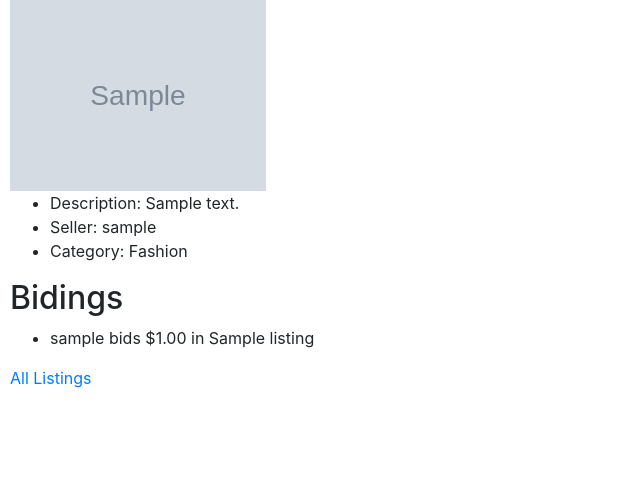
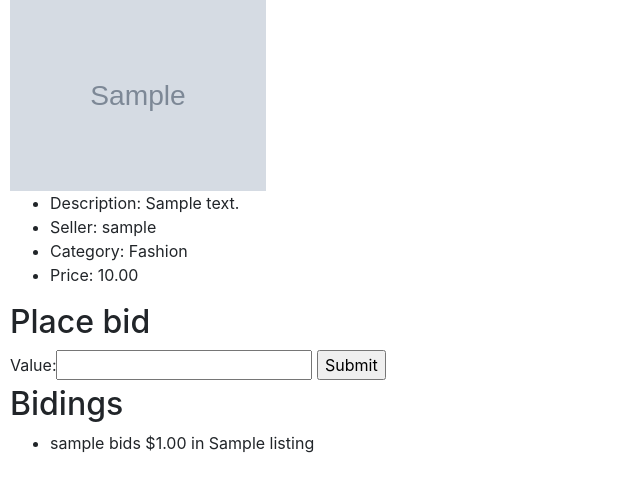
Before and after one commit to LucasFASouza/CS50W-Project2, a Django app: page /1 in a window 1280 px wide. Shown: the part 210-702 px from the top of the page, without its empty margins (0-640 px from the left). Run offline with Django 3.2, Linux system fonts and the light colour scheme; tables that the repository leaves empty hold one stand-in row (values such as "Sample post"); grey boxes marked "Sample" are stand-in pictures; some libraries are stand-ins or nearby versions.

Commit message:
feat: form to place bids

```diff
--- a/auctions/forms.py
+++ b/auctions/forms.py
@@ -6,3 +6,21 @@ class NewListing(forms.ModelForm):
     class Meta:
         model = Listing
         fields = ['title', 'description', 'category', 'photo_url', 'initial_bid']
+
+
+class NewBid(forms.ModelForm):
+    def __init__(self, *args, **kwargs):
+        print(kwargs)
+        self.item = kwargs.pop('item')
+        super(NewBid, self).__init__(*args, **kwargs)
+
+    def clean(self):
+        value = self.cleaned_data['value']
+        if value <= self.item.price:
+            raise forms.ValidationError("Your bid is lower than current price")
+
+        return self.cleaned_data
+
+    class Meta:
+        model = Biding
+        fields = ['value']
--- a/auctions/models.py
+++ b/auctions/models.py
@@ -7,11 +7,6 @@ class User(AbstractUser):
 
 
 class Listing(models.Model):
-    title = models.CharField(max_length=64)
-    description = models.CharField(max_length=256)
-    initial_bid = models.DecimalField(max_digits=6, decimal_places=2, default=0.00)
-    photo_url = models.URLField(blank=True)
-
     CATEGORIES_CHOICES = [
         ('Fashion', 'Fashion'),
         ('Home', 'Home'),
@@ -19,9 +14,14 @@ class Listing(models.Model):
         ('Toys', 'Toys'),
         ('Other', 'Other'),
     ]
+
+    title = models.CharField(max_length=64)
+    description = models.CharField(max_length=256)
+    initial_bid = models.DecimalField(max_digits=6, decimal_places=2, default=0.00)
+    photo_url = models.URLField(blank=True)
     category = models.CharField(choices=CATEGORIES_CHOICES, max_length=24, blank=True)
-
     seller = models.ForeignKey(User, on_delete=models.CASCADE, related_name="listings")
+    price = models.DecimalField(max_digits=6, decimal_places=2, blank=True)
 
     def __str__(self):
         return f"{self.title}: {self.description}"
--- a/auctions/templates/auctions/add.html
+++ b/auctions/templates/auctions/add.html
@@ -8,6 +8,4 @@
         {{ form }}
         <input type="submit">
     </form>
-
-    <a href="{% url 'index' %}">All Listings</a>
 {% endblock %}
--- a/auctions/templates/auctions/index.html
+++ b/auctions/templates/auctions/index.html
@@ -8,7 +8,7 @@
             <li>
                 <img src="{{ listing.photo_url }}" width="128">
                 <a href="{% url 'listing' listing.id %}">{{ listing.title }}:</a>
-                {{ listing.description }}, by {{ listing.seller }}
+                {{ listing.description }}, by {{ listing.seller }} - $ {{ listing.price }}
             </li>
         {% endfor %}
     </ul>
--- a/auctions/templates/auctions/listing.html
+++ b/auctions/templates/auctions/listing.html
@@ -8,8 +8,19 @@
         <li>Seller: {{ listing.seller }}</li>
         {% if listing.category %}
             <li>Category: {{ listing.category }}</li>
+        {% else %}
+            <li>Category: Category not listed</li>
         {% endif %}
+        <li>Price: {{ listing.price }}</li>
     </ul>
+
+    <h2>Place bid</h2>
+    <form action="{% url 'bid' listing.id %}" method="post">
+        {% csrf_token %}
+        {{ form }}
+        <input type="submit">
+    </form>
+
 
     <h2>Bidings</h2>
     <ul>
@@ -19,6 +30,4 @@
             <li>Minimal bid: {{ listing.initial_bid }}</li>
         {% endfor %}
     </ul>
-
-    <a href="{% url 'index' %}">All Listings</a>
 {% endblock %}
--- a/auctions/urls.py
+++ b/auctions/urls.py
@@ -7,6 +7,7 @@ urlpatterns = [
     path("login", views.login_view, name="login"),
     path("logout", views.logout_view, name="logout"),
     path("register", views.register, name="register"),
+    path("add", views.add_listing, name="add"),
     path("<int:listing_id>", views.listing, name="listing"),
-    path("add", views.add_listing, name="add")
+    path("<int:listing_id>/bid", views.place_bid, name="bid")
 ]
--- a/auctions/views.py
+++ b/auctions/views.py
@@ -71,9 +71,11 @@ def register(request):
 def listing(request, listing_id):
     auction = Listing.objects.get(id=listing_id)
     bidings = auction.bidings.all()
+
     return render(request, "auctions/listing.html", {
         "listing": auction,
-        "bidings": bidings
+        "bidings": bidings,
+        "form": forms.NewBid(item=auction)
     })
 
 
@@ -84,6 +86,7 @@ def add_listing(request):
         if form.is_valid():
             obj = form.save(commit=False)
             obj.seller = request.user
+            obj.price = obj.initial_bid
             obj.save()
             return HttpResponseRedirect(reverse("index"))
     else:
@@ -92,3 +95,28 @@ def add_listing(request):
     return render(request, "auctions/add.html", {
         "form": form
     })
+
+
+@login_required
+def place_bid(request, listing_id):
+    if request.method == "POST":
+        item = Listing.objects.get(id=listing_id)
+        form = forms.NewBid(request.POST, item=item)
+
+        if form.is_valid():
+            obj = form.save(commit=False)
+            obj.buyer = request.user
+            obj.item = item
+            obj.save()
+
+            item.price = obj.value
+            item.save()
+
+            return HttpResponseRedirect(reverse("listing", kwargs={'listing_id': listing_id}))
+
+        else:
+            return render(request, "auctions/listing.html", {
+                "listing": item,
+                "bidings": item.bidings.all(),
+                "form": form
+            })
```
Also changed, not shown: README.md, auctions/migrations/0001_initial.py, auctions/migrations/0002_alter_biding_options.py (added), auctions/migrations/0002_biding.py (deleted), auctions/migrations/0003_alter_biding_options.py (added), auctions/migrations/0003_listing_photo_alter_biding_value.py (deleted), auctions/migrations/0004_rename_name_listing_title_remove_listing_photo_and_more.py (deleted).
